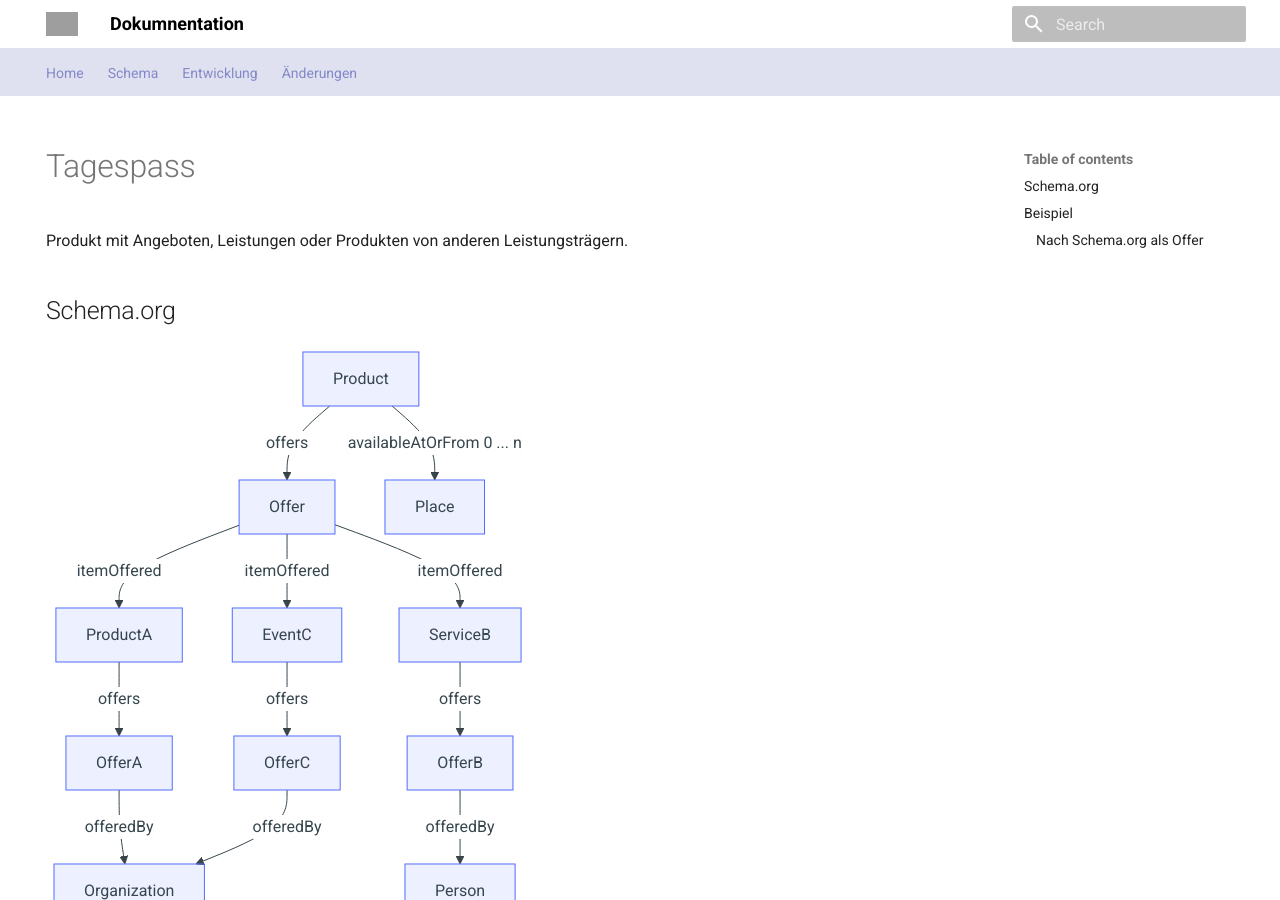
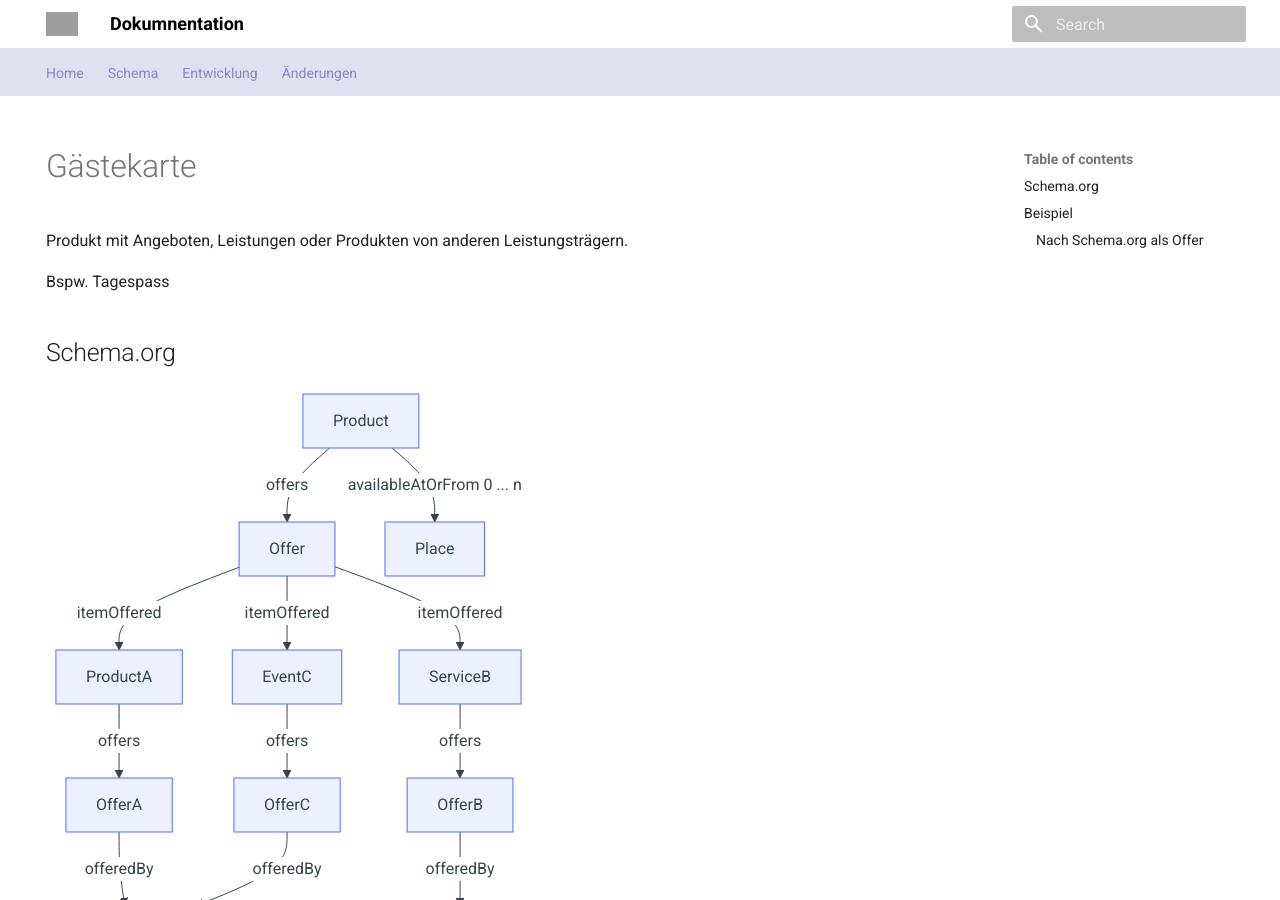
Before and after one commit to tsolenthaler/docs.contentdesk.io, an MkDocs documentation site: the page built from docs/dev/concepts/gaestekarte.md, in a window 1280 px wide and 900 px high. Built offline with MkDocs 1.6.1 and Material for MkDocs 9.7.7, drawn with Linux system fonts in a browser that asks for light colours; grey boxes are pictures that could not be loaded.

Commit message:
Refactor file paths for concepts and projects markdown files

```diff
--- a/docs/dev/concepts/tagespass.md
+++ b/docs/dev/concepts/gaestekarte.md
@@ -4,10 +4,11 @@ tags:
 hide:
   - navigation
 ---
-# Tagespass
+# Gästekarte
 
 Produkt mit Angeboten, Leistungen oder Produkten von anderen Leistungsträgern.
 
+Bspw. Tagespass
 
 ## Schema.org
 
```
Also changed, not shown: docs/dev/concepts.md (+2 -0 lines).
